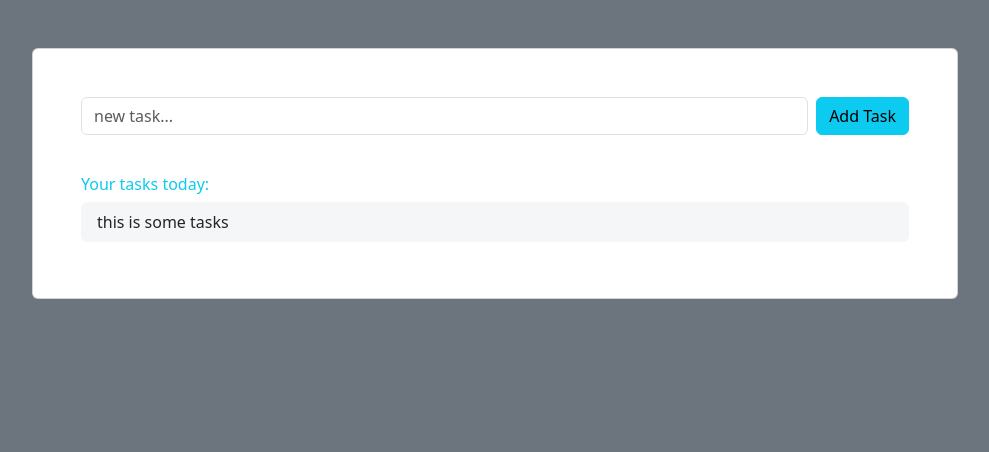
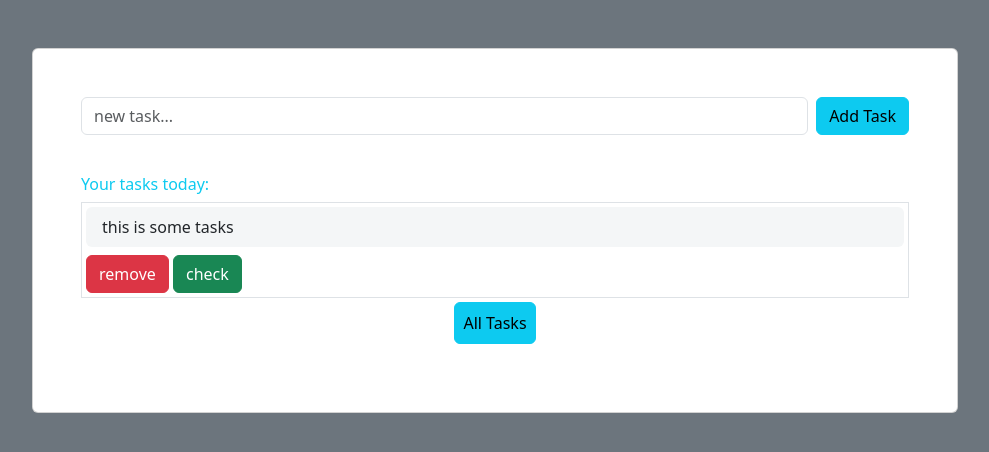
Before and after one commit to Mohammad-Fleity2002/Python, a Django app: page /TO_DO/ in a window 1280 px wide. Shown: the part 56-508 px from the top of the page, without its empty margins (145-1134 px from the left). Run offline with Django 4.2, Linux system fonts and the light colour scheme; data comes from the database, SQL or seed files in the repository; both versions use the stored data as it was after the commit.

Commit message:
add_task, all_task and remove_task features

```diff
--- a/tools/TO_DO/templates/TO_DO/index.html
+++ b/tools/TO_DO/templates/TO_DO/index.html
@@ -21,22 +21,44 @@
                     role="tabpanel"
                     aria-labelledby="ex1-tab-1"
                   >
+                  {% if tasks %}
                     <ul class="list-group mb-0">
                         {% for t in tasks %}
+                        <span class="d-block border border-1 border-secodary p-1">
                           {% if t.cheked %}
-                      <li class="list-group-item d-flex text-decoration-line-through align-items-center border-0 mb-2 rounded"
+                            <li class="list-group-item text-decoration-line-through align-items-center border-0 mb-2 rounded"
                             style="background-color: #f4f6f7"
                             >
                           {% else %}
                             <li
-                      class="list-group-item d-flex align-items-center border-0 mb-2 rounded"
+                            class="list-group-item d-block align-items-center border-0 mb-2 rounded"
                             style="background-color: #f4f6f7"
                             >
                           {% endif %}
                             {{t.title}}
                           </li>
+                        <form action="deletTask/{{t.id}}" method="POST"  class=" d-inline-block ">
+                          {% csrf_token %}
+                          <button value="remove" type="submit" class="btn btn-danger"> remove </button>
+                        </form>
+                        <form action="checkTask/{{t.id}}" method="POST"  class=" d-inline-block ">
+                          {% csrf_token %}
+                          <button value="check" type="submit" class="btn btn-success"> check </button>
+                        </form>
+                      </span>
                       {% endfor %}
                     </ul>
+                  {% else %}
+                    <p>No tasks today</p>
+                  {% endif %}
+                  <p class="text-center">
+                    <a href="{% url 'TO_DO:allTask' %}">
+                      <button class="btn btn-info p-2 m-1 align-center" type="button">
+                        All Tasks
+                      </button>
+                    </a>
+                  </p>
+
                 </div>
               </div>
             </div>
--- a/tools/TO_DO/urls.py
+++ b/tools/TO_DO/urls.py
@@ -3,4 +3,9 @@ from . import views
 app_name = 'TO_DO'
 urlpatterns = [
     path('', views.index, name='index'),
+    path('deletTask/<int:item_id>', views.deletTask, name='deletTask'),
+    path('all_task/deletTask/<int:item_id>',
+         views.deletTask, name='deletTask'),
+    path('checkTask/<int:item_id>', views.checkTask, name='checkTask'),
+    path('all_task/', views.allTask, name="allTask"),
 ]
--- a/tools/TO_DO/views.py
+++ b/tools/TO_DO/views.py
@@ -1,5 +1,4 @@
-from django.http import HttpResponse, Http404
-from django.shortcuts import render, get_object_or_404
+from django.shortcuts import render, redirect
 from .models import task
 from .forms import AddTask
 from datetime import datetime
@@ -20,3 +19,24 @@ def index(request):
     else:
         form = AddTask()
     return render(request, "TO_DO/index.html", {'form': form, 'tasks': tasks})
+
+
+def deletTask(request, item_id):
+    item = task.objects.get(id=item_id)
+    item.delete()
+    return redirect(request.META.get('HTTP_REFERER'))
+
+
+def checkTask(request, item_id):
+    item = task.objects.get(id=item_id)
+    if item.cheked:
+        item.cheked = False
+    else:
+        item.cheked = True
+    item.save()
+    return redirect(request.META.get('HTTP_REFERER'))
+
+
+def allTask(request):
+    tasks = task.objects.all()
+    return render(request, "TO_DO/all_task.html", {'tasks': tasks})
```
Also changed, not shown: tools/TO_DO/templates/TO_DO/all_task.html (added, +86 -0 lines), tools/Password_Storage/forms.py (line endings or trailing spaces), tools/db.sqlite3. Lines whose indentation alone changed are shown as unchanged.
